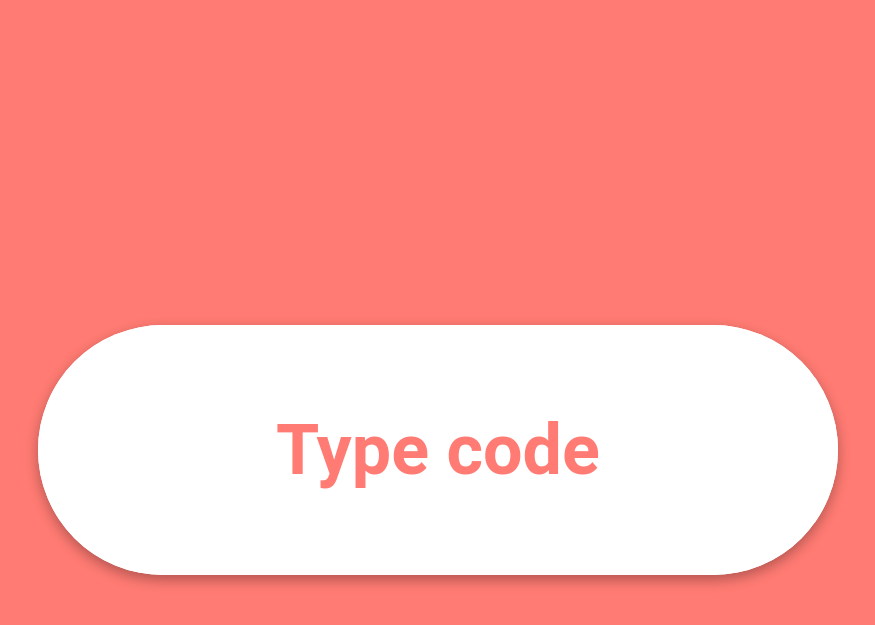
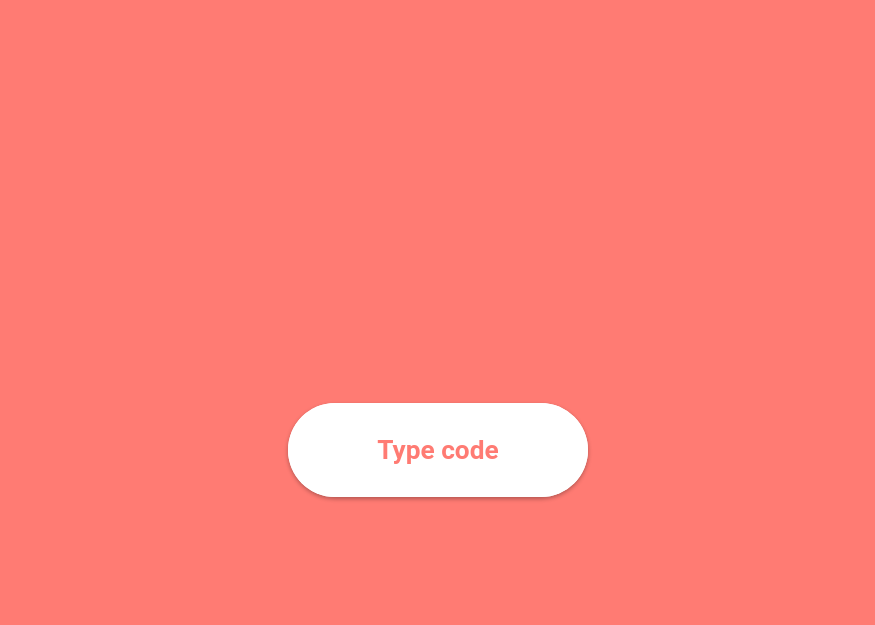
Before and after one commit to gompanghee/gompanghee.github.io, a Jekyll site: the page built from hub.html, in a window 1280 px wide. Shown: the top 625 px of the page, without its empty margins (202-1077 px from the left). Built offline with Jekyll 4.4.1, drawn with Linux system fonts in a browser that asks for light colours.

Commit message:
Update hub.html

```diff
--- a/hub.html
+++ b/hub.html
@@ -44,7 +44,7 @@ canonical: https://gompanghee.github.io
  .c-formContainer {
 	 position: relative;
 	 font-weight: 700;
-     font-size: 4em;
+     font-size: 1.5em;
 }
  .c-form, .c-form__toggle {
 	 position: absolute;
```
